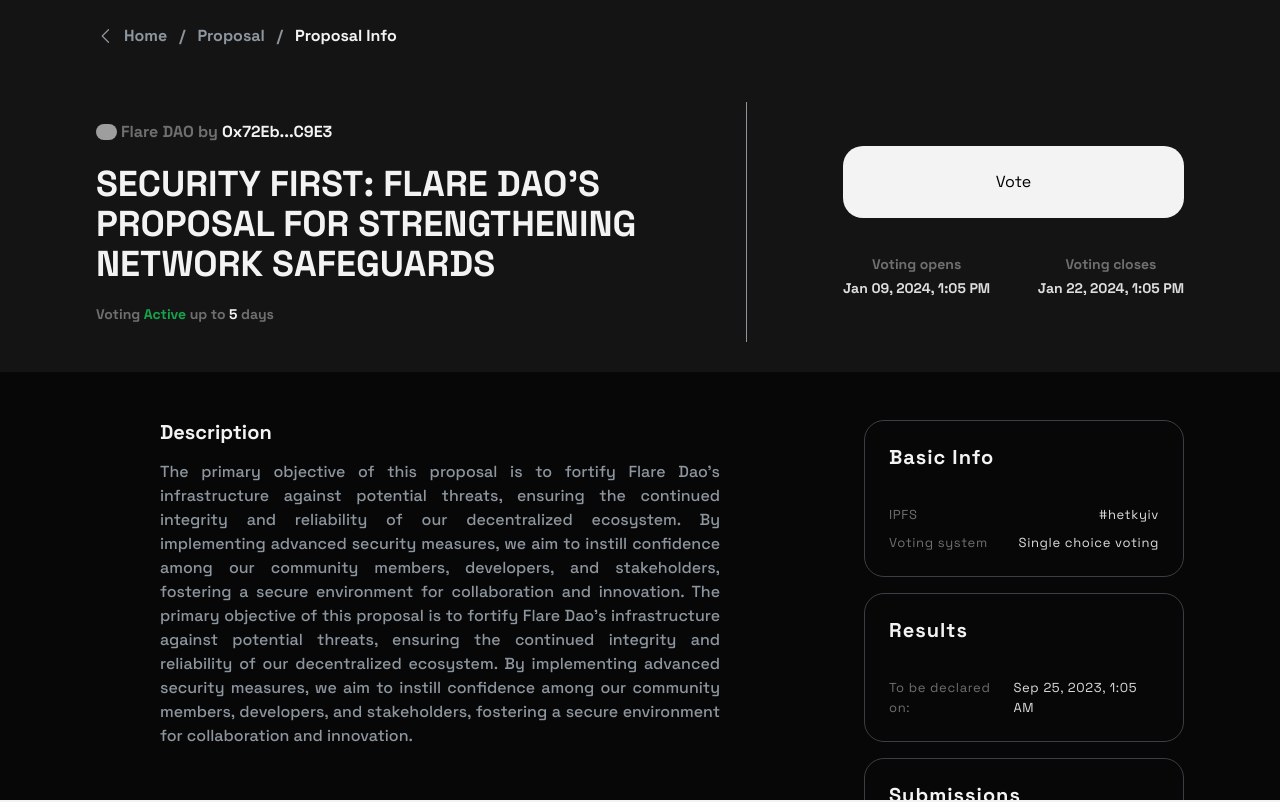
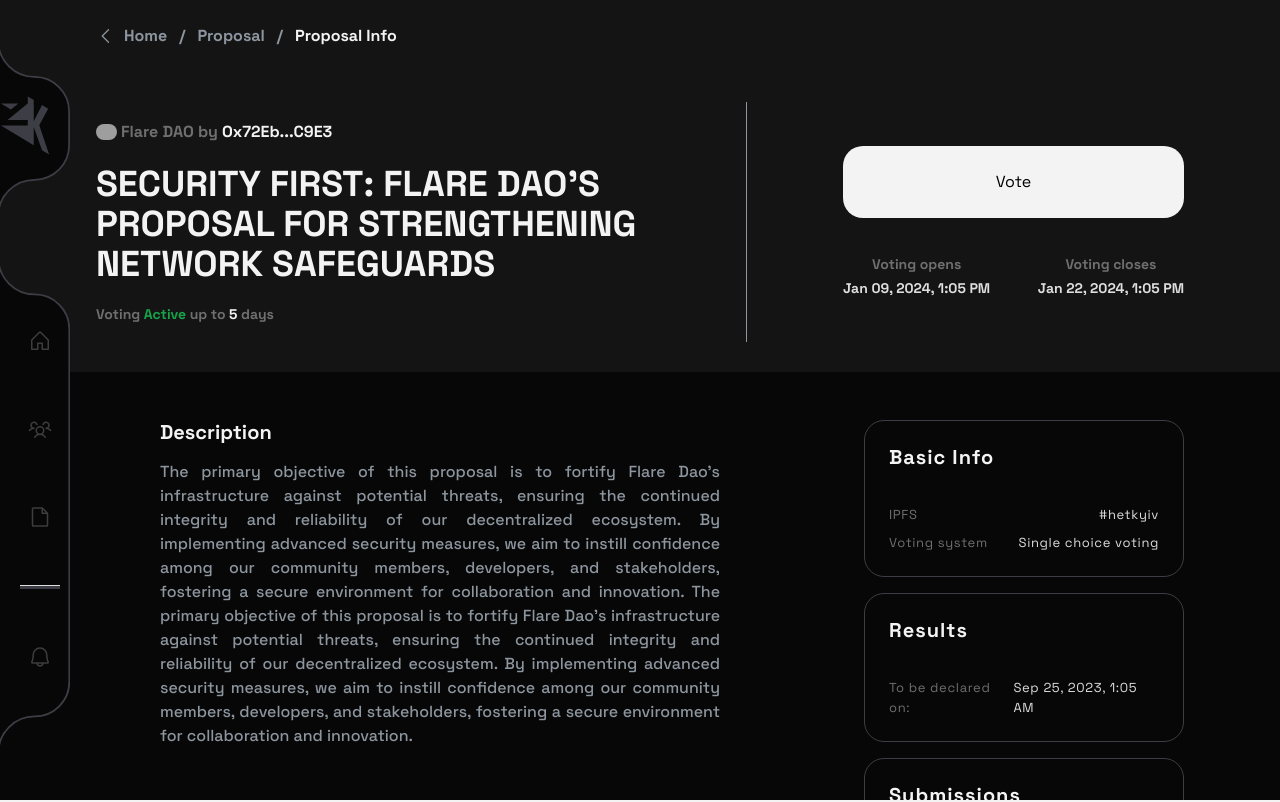
Before and after one commit to aerius-labs/zk-snap-frontend-v2, a Next.js app: page /proposal/1 in a window 1280 px wide. Shown: the top 802 px of the page. Built offline with nearby package versions, Linux system fonts and the light colour scheme; grey boxes are pictures that could not be loaded.

Commit message:
chore: margin changes and proposal info page changes

```diff
--- a/src/app/community/page.tsx
+++ b/src/app/community/page.tsx
@@ -105,7 +105,7 @@ const Communities = () => {
   return (
     <div className='m-0 h-auto w-full gap-5 bg-dark px-36 py-16'>
       {/* eslint-disable-next-line react/jsx-no-comment-textnodes */}
-      <h1 className='pb-4 text-4xl font-bold text-inactive'>//COMMUNITITES</h1>
+      <h1 className='pb-4 text-4xl font-bold text-inactive'>//COMMUNITIES</h1>
       <div className=' rounded-2xl border-2 border-dividers bg-lightDark'>
         <div className='flex h-[100px] flex-row items-center justify-between pr-4'>
           <div className='flex flex-row items-center justify-start gap-3 p-2.5 text-center text-base font-bold text-inactive'>
@@ -123,7 +123,7 @@ const Communities = () => {
           </div>
           <MagnifyingGlass color='#F3F3F3' size={24} />
         </div>
-        <div className='3xl:grid-cols-4 grid gap-6 p-6 sm:grid-cols-1 md:grid-cols-2 lg:grid-cols-3'>
+        <div className='grid gap-6 p-6 sm:grid-cols-1 md:grid-cols-2 lg:grid-cols-3 2xl:grid-cols-4'>
           {data.map((dao: DaoDetails) => (
             <Link key={dao.id} href='/proposal'>
               <Community daoDetails={dao} />
--- a/src/app/proposal/[proposalId]/page.tsx
+++ b/src/app/proposal/[proposalId]/page.tsx
@@ -6,7 +6,7 @@ import { CaretLeft } from '@/lib/icons';
 
 export default function Proposal() {
   return (
-    <div className='sticky flex h-screen flex-col overflow-scroll'>
+    <div className='flex h-screen flex-col overflow-scroll'>
       <div className='flex flex-row items-center justify-start gap-3 bg-lightDark p-2.5 px-24 py-6 text-center text-base font-bold text-inactive'>
         <Link className='w-4' href='/'>
           {' '}
--- a/src/components/faq.tsx
+++ b/src/components/faq.tsx
@@ -8,18 +8,16 @@ export default function FAQ() {
   const [currentQuestion, setCurrentQuestion] = useState<number>(1);
   const noOfQuestions = faqQuestions.length;
   return (
-    <div className='bg-dark py-4'>
-      <div className='mx-36 mb-10 rounded-2xl border-2 border-dividers bg-lightDark p-1'>
-        <div className='flex min-h-[490px] w-full bg-lightDark'>
+    <div className='mx-36 mb-10 mt-4 flex min-h-[490px] rounded-2xl border-2 border-dividers bg-lightDark'>
       {/* eslint-disable-next-line react/jsx-no-comment-textnodes */}
       <p className='-mx-12 hidden -rotate-90 items-center text-8xl font-bold tracking-wide text-dividers md:flex'>
         //FAQs
       </p>
       <div className='flex flex-col gap-8 bg-midBlack text-light'>
-            <div className='grid grid-cols-4 px-5 py-2.5 text-subText xl:grid-cols-10'>
+        <div className='flex grow flex-row px-5 py-2.5 text-subText'>
           {faqQuestions.map((question) => {
             return (
-                  <div key={question.id}>
+              <div className='mx-5 flex flex-row gap-x-5' key={question.id}>
                 <div
                   className={`flex cursor-pointer font-bold ${currentQuestion === question.id ? 'text-light' : ''}`}
                   onClick={() => setCurrentQuestion(question.id)}
@@ -45,7 +43,5 @@ export default function FAQ() {
         </div>
       </div>
     </div>
-      </div>
-    </div>
   );
 }
--- a/src/components/proposalInfo.tsx
+++ b/src/components/proposalInfo.tsx
@@ -7,7 +7,7 @@ const proposalData = {
 const ProposalInfo = () => {
   const { description } = proposalData;
   return (
-    <div className='-z-20 grow bg-dark px-12 py-6 md:py-12 md:pl-40 md:pr-24'>
+    <div className='grow bg-dark px-12 py-6 md:py-12 md:pl-40 md:pr-24'>
       <div className='flex flex-col gap-12 md:flex-row md:justify-center md:gap-36'>
         <div className='flex w-full flex-col gap-4 md:w-7/12'>
           <p className='text-justify text-xl font-bold leading-6 text-light'>
--- a/src/components/proposalVoting.tsx
+++ b/src/components/proposalVoting.tsx
@@ -14,7 +14,7 @@ const proposal = {
 const ProposalVoting = () => {
   const { daoName, creatorAddress, proposalName } = proposal;
   return (
-    <div className='sticky top-0 -z-10 flex max-h-full w-full flex-col items-center justify-between bg-lightDark md:flex-row'>
+    <div className='top-0 flex max-h-full w-full flex-col items-center justify-between bg-lightDark md:flex-row'>
       <div className='flex w-full flex-col gap-5 px-12 py-6 md:w-7/12 md:px-24 md:py-12'>
         <div className='flex items-center gap-1'>
           <Image
--- a/src/components/sidebar.tsx
+++ b/src/components/sidebar.tsx
@@ -9,47 +9,47 @@ const Sidebar = () => {
         <Image
           src='/bg-logo-sidebar.svg'
           alt='Bg Logo Sidebar'
-          width={75}
+          width={70}
           height={180}
-          className='relative -z-10'
+          className='relative z-10'
         />
         <Image
           src='/zk-snap-logo.svg'
           alt='Bg Logo Sidebar'
           width={50}
           height={50}
-          className='absolute top-14'
+          className='absolute top-14 z-20'
         />
       </div>
       <div className='relative'>
         <Image
           src='/bg-nav-sidebar.svg'
           alt='Bg Logo Sidebar'
-          width={75}
+          width={70}
           height={25}
-          className='relative -z-10'
+          className='relative z-10'
         />
         <div className='absolute left-5 top-16 flex flex-col gap-12'>
           <House
             color='#3D3D3D'
             size={40}
-            className='p-2 hover:rounded-full hover:bg-light'
+            className='z-20 p-2 hover:rounded-full hover:bg-light'
           />
           <UsersThree
             color='#3D3D3D'
             size={40}
-            className='p-2 hover:rounded-full hover:bg-light'
+            className='z-20 p-2 hover:rounded-full hover:bg-light'
           />
           <File
             color='#3D3D3D'
             size={40}
-            className='p-2 hover:rounded-full hover:bg-light'
+            className='z-20 p-2 hover:rounded-full hover:bg-light'
           />
-          <hr className='h-1 bg-dividers' />
+          <hr className='z-20 h-1 bg-dividers' />
           <Bell
             color='#3D3D3D'
             size={40}
-            className='p-2 hover:rounded-full hover:bg-light'
+            className='z-20 p-2 hover:rounded-full hover:bg-light'
           />
         </div>
       </div>
```
Lines whose indentation alone changed are shown as unchanged.
